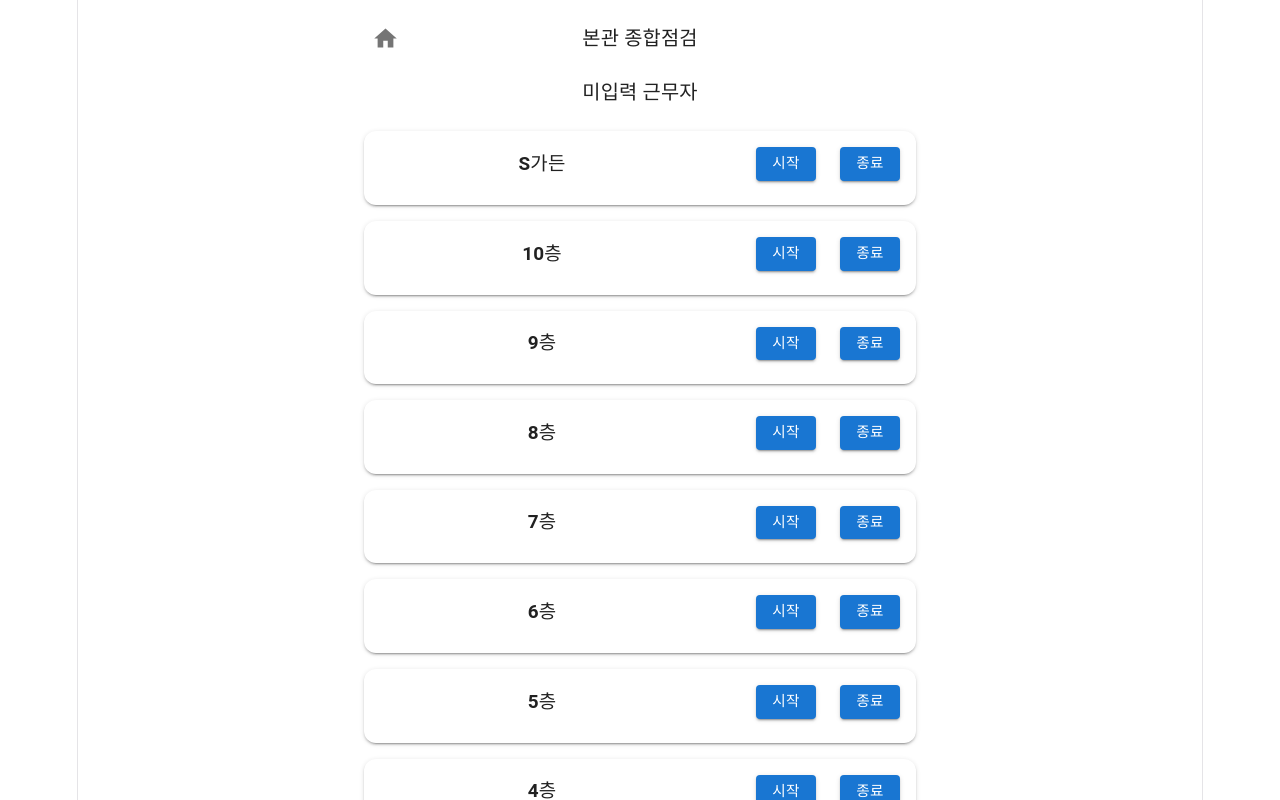
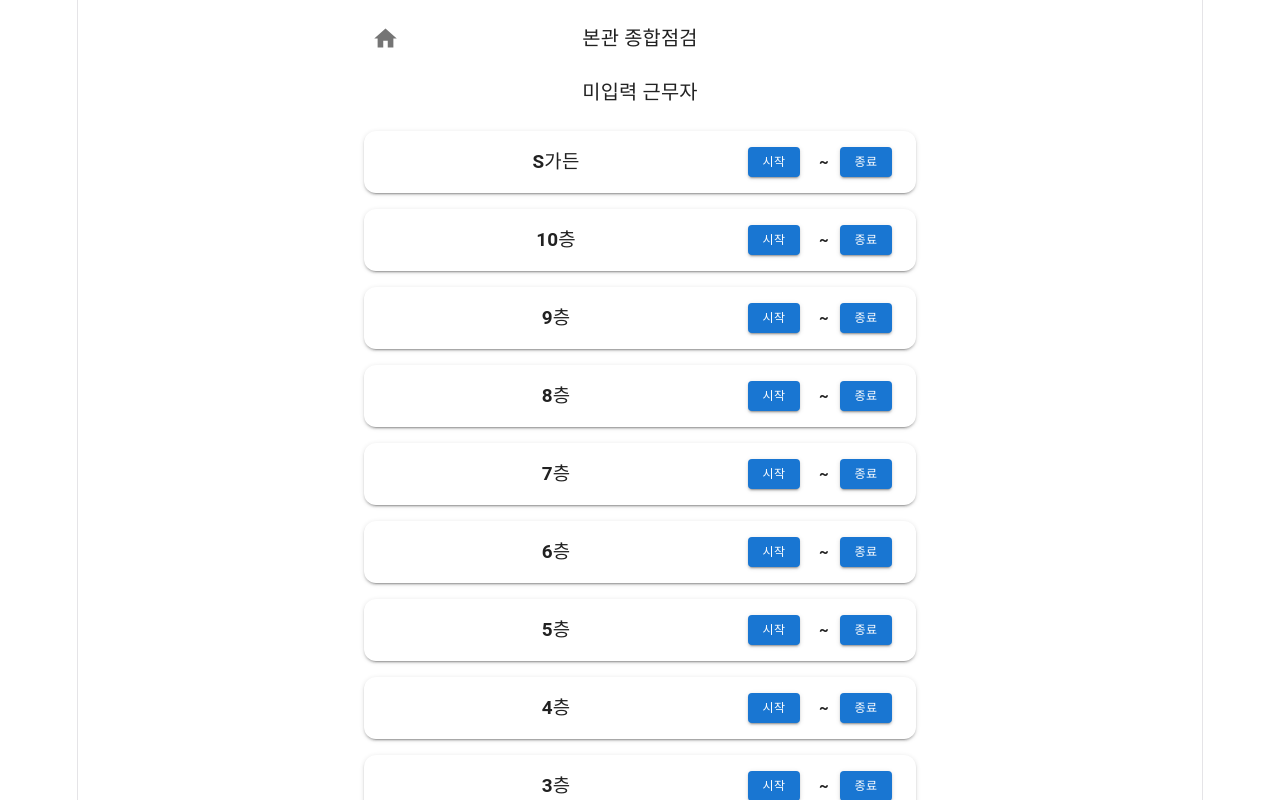
Before and after one commit to 79kzio-dev/timeChecked, a React (Vite) app: page /check in a window 1280 px wide. Shown: the top 800 px of the page. Built offline with nearby package versions, Linux system fonts and the light colour scheme.

Commit message:
8th commit

```diff
--- a/src/components/CheckCard.tsx
+++ b/src/components/CheckCard.tsx
@@ -10,7 +10,7 @@ type Props = {
 export default function CheckCard({
                                       item,
                                       onStart,
-                                      onEnd
+                                      onEnd,
                                   }: Props) {
     return (
         <Card
@@ -20,7 +20,14 @@ export default function CheckCard({
                 borderRadius: 3,
             }}
         >
-            <CardContent>
+            <CardContent
+                sx={{
+                    py: 2,
+                    "&:last-child": {
+                        pb: 2,
+                    },
+                }}
+            >
                 <Box
                     sx={{
                         display: "flex",
@@ -43,119 +50,109 @@ export default function CheckCard({
                         {item.name}
                     </Typography>
 
-                    {/* 오른쪽 영역(항상 같은 폭) */}
+                    {/* 오른쪽 영역(Grid 고정) */}
                     <Box
                         sx={{
-                            width: 180,
+                            display: "grid",
+                            gridTemplateColumns: "60px 16px 60px",
+                            alignItems: "center",
+                            justifyContent: "end",
+                            columnGap: 1,
                             flexShrink: 0,
-                            display: "flex",
-                            justifyContent: "flex-end",
-                            alignItems: "center",
-                            gap: 1,
                         }}
                     >
-                        {/* 아무것도 안 누름 */}
-                        {!item.startTime && !item.endTime && (
-                            <>
+                        {/* 시작 */}
+                        <Box
+                            sx={{
+                                width: 52,
+                                height: 30,
+                                display: "flex",
+                                alignItems: "center",
+                                justifyContent: "center",
+                            }}
+                        >
+                            {item.startTime ? (
+                                <Typography
+                                    sx={{
+                                        width: "100%",
+                                        textAlign: "center",
+                                        fontWeight: 700,
+                                        color: "primary.main",
+                                        whiteSpace: "nowrap",
+                                        fontSize: 13,
+                                        fontVariantNumeric: "tabular-nums",
+                                    }}
+                                >
+                                    {item.startTime}
+                                </Typography>
+                            ) : (
                                 <Button
                                     variant="contained"
                                     size="small"
+                                    onClick={onStart}
                                     sx={{
-                                        width: 60,
-                                        minWidth: 60,
+                                        width: "100%",
+                                        height: "100%",
+                                        minWidth: 0,
+                                        fontSize: 12,
                                     }}
-                                    onClick={onStart}
                                 >
                                     시작
                                 </Button>
+                            )}
+                        </Box>
 
-                                <p/>
-                                <p/>
+                        {/* ~ */}
+                        <Typography
+                            sx={{
+                                textAlign: "center",
+                                fontWeight: 700,
+                                fontSize: 15,
+                            }}
+                        >
+                            ~
+                        </Typography>
+
+                        {/* 종료 */}
+                        <Box
+                            sx={{
+                                width: 52,
+                                height: 30,
+                                display: "flex",
+                                alignItems: "center",
+                                justifyContent: "center",
+                            }}
+                        >
+                            {item.endTime ? (
+                                <Typography
+                                    sx={{
+                                        width: "100%",
+                                        textAlign: "center",
+                                        fontWeight: 700,
+                                        color: "primary.main",
+                                        whiteSpace: "nowrap",
+                                        fontSize: 13,
+                                        fontVariantNumeric: "tabular-nums",
+                                    }}
+                                >
+                                    {item.endTime}
+                                </Typography>
+                            ) : (
                                 <Button
                                     variant="contained"
                                     size="small"
+                                    onClick={onEnd}
                                     sx={{
-                                        width: 60,
-                                        minWidth: 60,
+                                        width: "100%",
+                                        height: "100%",
+                                        minWidth: 0,
+                                        fontSize: 12,
                                     }}
-                                    onClick={onEnd}
                                 >
                                     종료
                                 </Button>
-                            </>
-                        )}
-
-                        {/* 시작만 */}
-                        {item.startTime && !item.endTime && (
-                            <>
-                                <Typography
-                                    sx={{
-                                        width: 80,
-                                        textAlign: "right",
-                                        fontWeight: 700,
-                                        color: "primary.main",
-                                        whiteSpace: "nowrap",
-                                    }}
-                                >
-                                    {item.startTime} ~ <p/>
-                                </Typography>
-
-                                <Button
-                                    variant="contained"
-                                    size="small"
-                                    sx={{
-                                        width: 60,
-                                        minWidth: 60,
-                                    }}
-                                    onClick={onEnd}
-                                >
-                                    종료
-                                </Button>
-                            </>
-                        )}
-
-                        {/* 종료만 */}
-                        {!item.startTime && item.endTime && (
-                            <>
-                                <Button
-                                    variant="contained"
-                                    size="small"
-                                    sx={{
-                                        width: 60,
-                                        minWidth: 60,
-                                    }}
-                                    onClick={onStart}
-                                >
-                                    시작
-                                </Button>
-
-                                <Typography
-                                    sx={{
-                                        width: 80,
-                                        // textAlign: "left",
-                                        fontWeight: 700,
-                                        color: "primary.main",
-                                        whiteSpace: "nowrap",
-                                    }}
-                                >
-                                    ~ {item.endTime}
-                                </Typography>
-                            </>
-                        )}
-                        {/* 시작 + 종료 */}
-                        {item.startTime && item.endTime && (
-                            <Typography
-                                sx={{
-                                    width: 180,
-                                    textAlign: "right",
-                                    fontWeight: 700,
-                                    color: "success.main",
-                                    whiteSpace: "nowrap",
-                                }}
-                            >
-                                {item.startTime} ~ {item.endTime}
-                            </Typography>
-                        )}
+                            )}
+                        </Box>
                     </Box>
                 </Box>
             </CardContent>
--- /dev/null
+++ b/src/data/Storage.ts
@@ -0,0 +1,7 @@
+export function resetAllChecks() {
+  Object.keys(localStorage).forEach((key) => {
+    if (key.startsWith("check_")) {
+      localStorage.removeItem(key);
+    }
+  });
+}
--- a/src/pages/Check.tsx
+++ b/src/pages/Check.tsx
@@ -1,5 +1,16 @@
 import { useEffect, useState } from "react";
-import { Box, Button, Container, IconButton, Typography } from "@mui/material";
+import {
+  Box,
+  Button,
+  Container,
+  Dialog,
+  DialogActions,
+  DialogContent,
+  DialogContentText,
+  DialogTitle,
+  IconButton,
+  Typography
+} from "@mui/material";
 import HomeIcon from "@mui/icons-material/Home";
 import { useLocation, useNavigate } from "react-router-dom";
 
@@ -7,6 +18,7 @@ import { checkData } from "../data/CheckData";
 import { typeName } from "../data/TypeName";
 import CheckCard from "../components/CheckCard";
 import type { CheckItem } from "../data/CheckItem";
+import { resetAllChecks } from "../data/Storage.ts";
 
 const now = () => {
   return new Date().toLocaleTimeString("ko-KR", {
@@ -19,6 +31,7 @@ const now = () => {
 export default function Check() {
   const location = useLocation();
   const navigate = useNavigate();
+  const [homeOpen, setHomeOpen] = useState(false);
 
   const type = (location.state?.type as keyof typeof checkData) ?? "Mb";
 
@@ -69,8 +82,11 @@ export default function Check() {
     );
   };
 
-  const reset = () => {
-    localStorage.removeItem(storageKey);
+  const goHome = () => {
+    setHomeOpen(false);
+
+    resetAllChecks();
+
     navigate("/");
   };
 
@@ -92,7 +108,7 @@ export default function Check() {
         }}
       >
         <IconButton
-          onClick={reset}
+          onClick={() => setHomeOpen(true)}
           sx={{
             position: "absolute",
             left: 0
@@ -160,6 +176,25 @@ export default function Check() {
           확인
         </Button>
       </Box>
+      <Dialog open={homeOpen} onClose={() => setHomeOpen(false)}>
+        <DialogTitle>홈으로 이동</DialogTitle>
+
+        <DialogContent>
+          <DialogContentText>
+            홈으로 이동하시겠습니까?
+            <br />
+            현재 점검 내용은 초기화됩니다.
+          </DialogContentText>
+        </DialogContent>
+
+        <DialogActions>
+          <Button onClick={() => setHomeOpen(false)}>취소</Button>
+
+          <Button variant="contained" color="error" onClick={goHome}>
+            확인
+          </Button>
+        </DialogActions>
+      </Dialog>
     </Container>
   );
 }
```
Also changed, not shown: src/pages/Edit.tsx (+76 -268 lines), src/pages/Home.tsx (+32 -30 lines).
